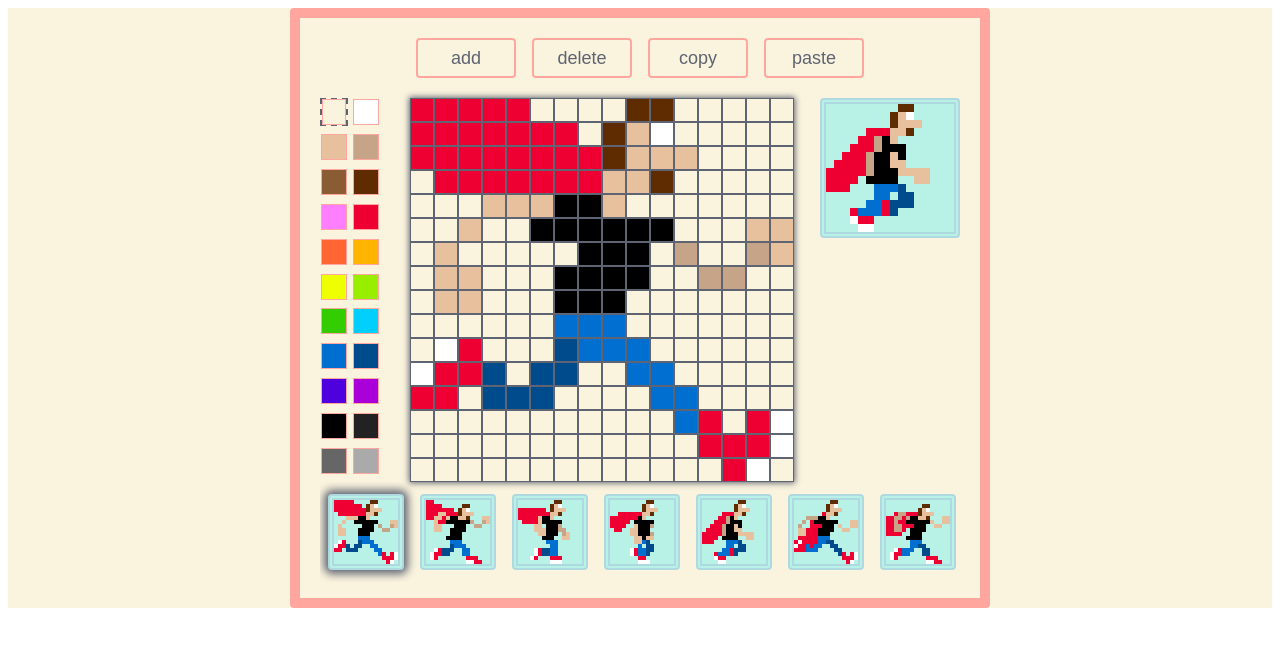
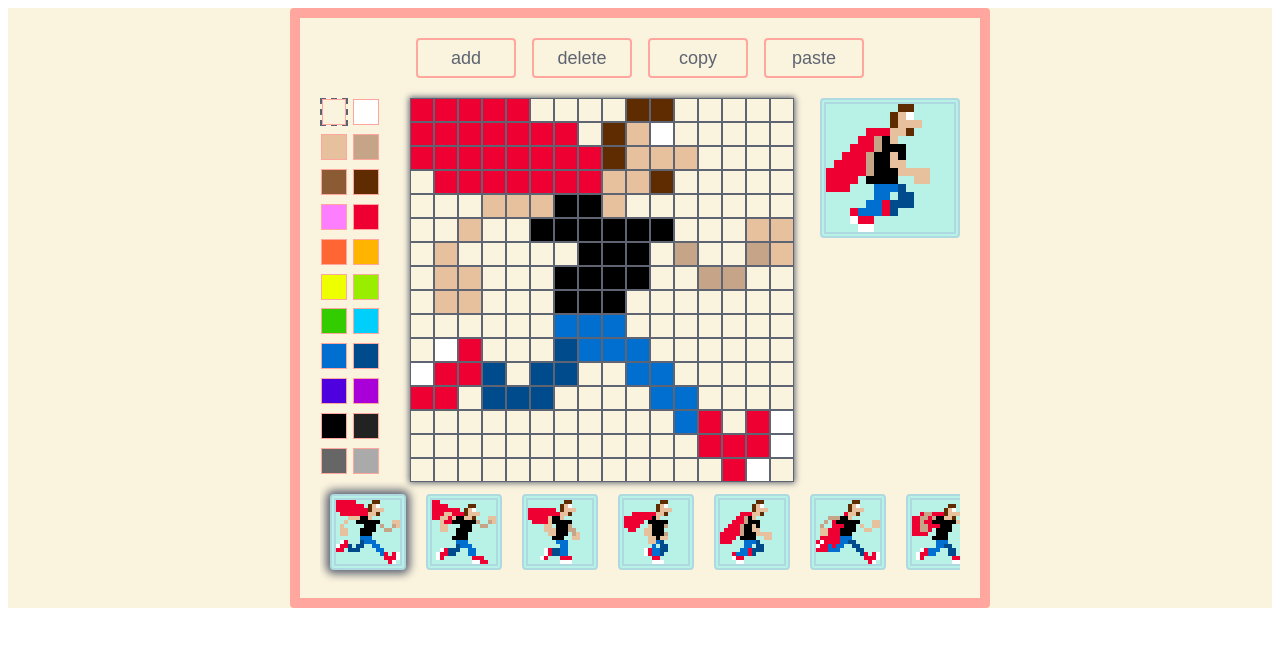
Before and after one commit to ms314006/flipbook, a React app: page / in a window 1280 px wide. Shown: the top 646 px of the page. Built offline with nearby package versions, Linux system fonts and the light colour scheme; the HTML template or start-up script is replaced by a standard one.

Commit message:
modify: 調整下方 page 間的 margin-right 距離

```diff
--- a/src/views/Main/index.scss
+++ b/src/views/Main/index.scss
@@ -52,14 +52,7 @@
                 border-radius: 4px;
                 width: 64px;
                 height: 64px;
-                margin: 0px 8px;
-
-                .pageRow {
-                    .pageGrid {
-                        width: 4px;
-                        height: 4px;
-                    }
-                }
+                margin: 0px 10px;
             }
 
             .focusPage {
```
